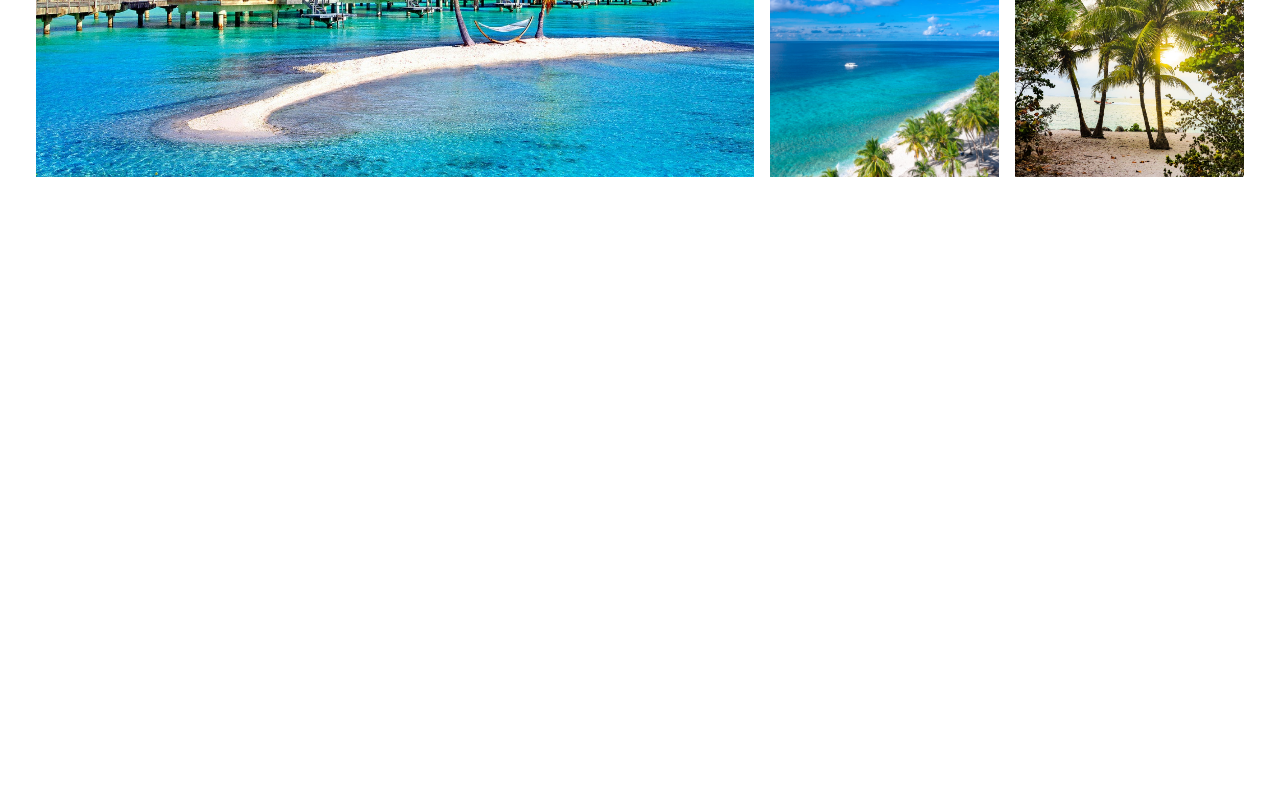
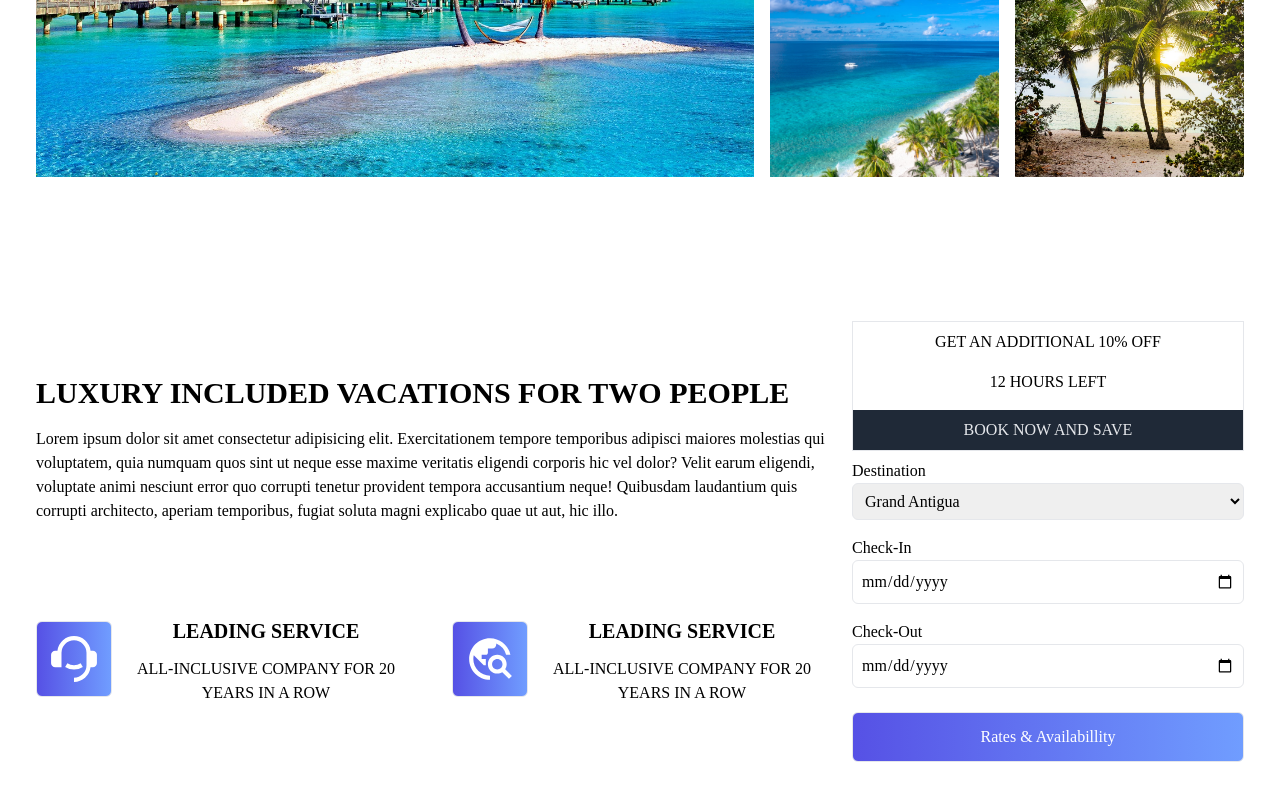
Before and after one commit to achmadrizky486/travel-website, a React (Create React App) app: page / in a window 1280 px wide. Shown: the part 1278-2078 px from the top of the page. Before the commit the page ends 1535 px from the top, so only its background shows below. Built offline with nearby package versions, Linux system fonts and the light colour scheme.

Commit message:
feat : add Search

```diff
--- a/src/App.js
+++ b/src/App.js
@@ -2,6 +2,7 @@ import React from "react";
 import Destination from "./components/Destination";
 import Hero from "./components/Hero";
 import Navbar from "./components/Navbar";
+import Search from "./components/Search";
 
 function App() {
   return (
@@ -9,6 +10,7 @@ function App() {
       <Navbar />
       <Hero />
       <Destination />
+      <Search />
     </div>
   );
 }
--- /dev/null
+++ b/src/components/Search.jsx
@@ -0,0 +1,82 @@
+import React from "react";
+import { RiCustomerService2Fill } from "react-icons/ri";
+import { MdOutlineTravelExplore } from "react-icons/md";
+
+const Search = () => {
+  return (
+    <div className="max-w-[1240px] mx-auto grid lg:grid-cols-3 gap-4 px-4 py-16">
+      <div className="lg:col-span-2 flex flex-col justify-evenly">
+        <div>
+          <h2 className="uppercase">
+            Luxury Included vacations for two people
+          </h2>
+          <p className="py-4">
+            Lorem ipsum dolor sit amet consectetur adipisicing elit.
+            Exercitationem tempore temporibus adipisci maiores molestias qui
+            voluptatem, quia numquam quos sint ut neque esse maxime veritatis
+            eligendi corporis hic vel dolor? Velit earum eligendi, voluptate
+            animi nesciunt error quo corrupti tenetur provident tempora
+            accusantium neque! Quibusdam laudantium quis corrupti architecto,
+            aperiam temporibus, fugiat soluta magni explicabo quae ut aut, hic
+            illo.
+          </p>
+        </div>
+        <div className="grid sm:grid-cols-2 gap-8 py-4">
+          <div className="flex flex-col lg:flex-row items-center text-center">
+            <button>
+              <RiCustomerService2Fill size={50} />
+            </button>
+            <div>
+              <h3 className="py-2">LEADING SERVICE</h3>
+              <p className="uppercase py-1 mx-2">
+                ALL-INCLUSive company for 20 years in a row
+              </p>
+            </div>
+          </div>
+          <div className="flex flex-col lg:flex-row items-center text-center">
+            <button>
+              <MdOutlineTravelExplore size={50} />
+            </button>
+            <div>
+              <h3 className="py-2">LEADING SERVICE</h3>
+              <p className="uppercase py-1 mx-2">
+                ALL-INCLUSive company for 20 years in a row
+              </p>
+            </div>
+          </div>
+        </div>
+      </div>
+      <div>
+        <div className="text-center border">
+          <p className="pt-2">GET AN ADDITIONAL 10% OFF</p>
+          <p className="py-4">12 HOURS LEFT</p>
+          <p className="bg-gray-800 text-gray-200 py-2">BOOK NOW AND SAVE</p>
+        </div>
+        <form className="w-full">
+          <div className="flex flex-col my-2">
+            <label>Destination</label>
+            <select className="border rounded-md p-2">
+              <option>Grand Antigua</option>
+              <option>Perak</option>
+              <option>Jauh</option>
+              <option>Surabaya</option>
+            </select>
+          </div>
+          <div className="flex flex-col my-4">
+            <label>Check-In</label>
+            <input className="border rounded-md p-2" type="date" />
+          </div>
+          <div className="flex flex-col my-2">
+            <label>Check-Out</label>
+            <input className="border rounded-md p-2" type="date" />
+          </div>
+          <div>
+            <button className="w-full my-4">Rates & Availabillity</button>
+          </div>
+        </form>
+      </div>
+    </div>
+  );
+};
+
+export default Search;
```
